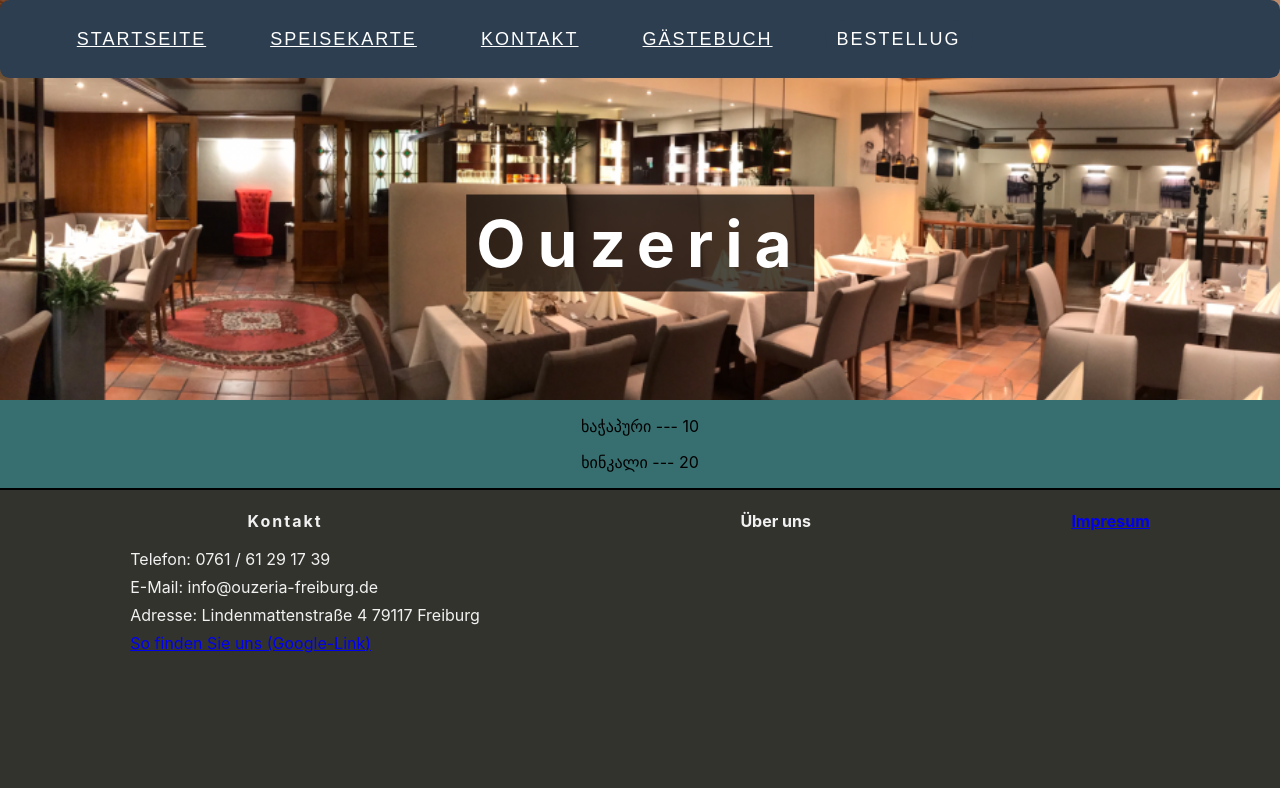
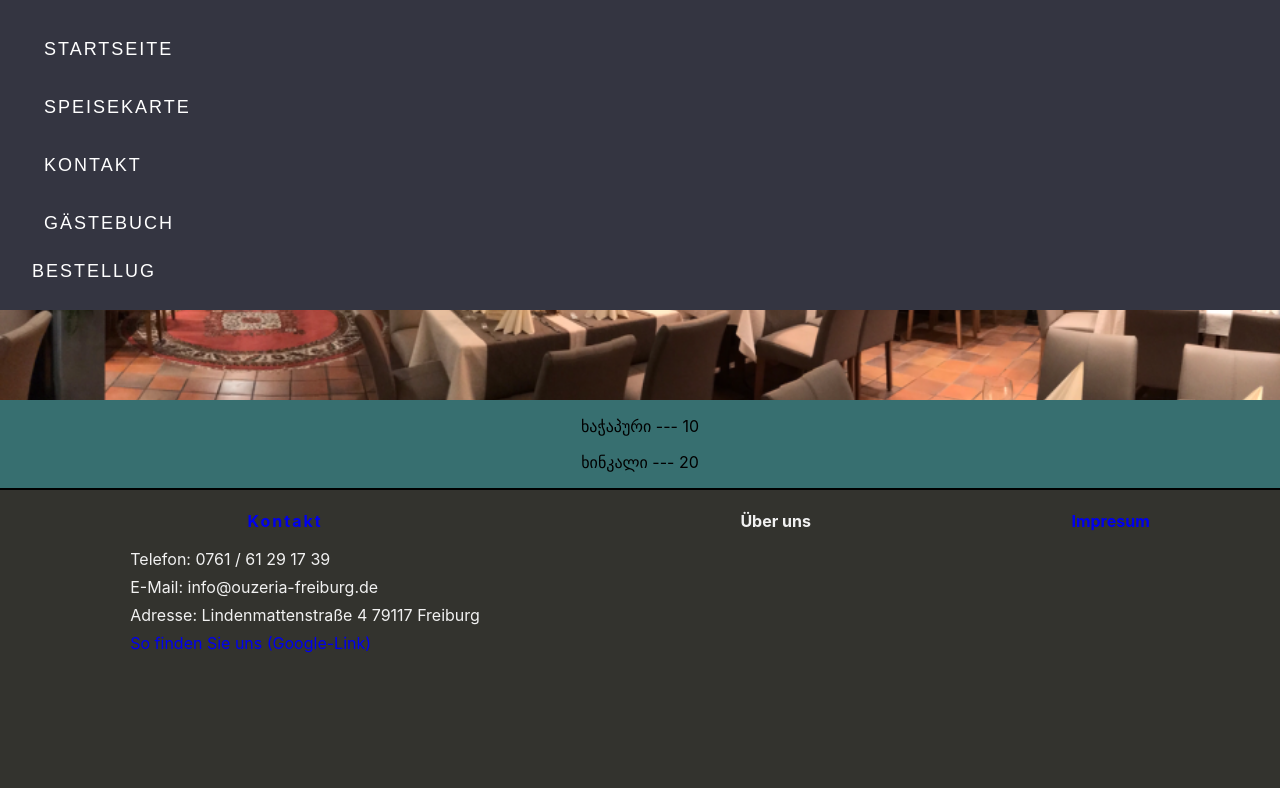
Before and after one commit to TchumburidzG/putz_firma, a React (Create React App) app: page /menu in a window 1280 px wide. Built offline with nearby package versions, Linux system fonts and the light colour scheme.

Commit message:
changes in header

```diff
--- a/src/App.css
+++ b/src/App.css
@@ -49,12 +49,17 @@
 }
 
 .navigation a {
-  margin: 1px 20px;
+
   padding: 10px 12px;
   font-weight: 400;
   font-size: 18px;
   color: #ffffff;
-  border-radius: 40px;
+  border-radius: 3px;
+  text-decoration: none
+}
+
+.navigation a:hover {
+  color: #376F70;
 }
 
 .btn {
@@ -63,7 +68,6 @@
   -moz-appearance: none;
   appearance: none;
   background-color: transparent;
-  border-radius: 0.6em;
   cursor: pointer;
   display: -webkit-box;
   display: -webkit-flex;
@@ -75,20 +79,17 @@
   font-size: 1rem;
   font-weight: 400;
   line-height: 1;
-  padding: 1.2em 2.8em;
+
   text-decoration: none;
   text-align: center;
   text-transform: uppercase;
   font-family: "Montserrat", sans-serif;
   font-weight: 700;
   color: #fff;
-  box-shadow: 0 0 40px 40px #2c3e50 inset, 0 0 0 0 #3498db;
   -webkit-transition: all 150ms ease-in-out;
   transition: all 150ms ease-in-out;
 }
-.btn:hover,
-.btn:focus {
-  color: #fff;
-  outline: 0;
-  box-shadow: 0 0 10px 0 #3498db inset, 0 0 10px 4px #3498db;
+
+a {
+  text-decoration: none
 }
--- a/src/components/Footer/Footer.js
+++ b/src/components/Footer/Footer.js
@@ -8,7 +8,11 @@ function Footer() {
       <div className="line"></div>
       <div className="categories-container">
         <div className="contact">
-          <h4 className="footer-titles">Kontakt</h4>
+          <h4 className="footer-titles">
+          <Link key={Impresum} to={'/contact'} >
+              {'Kontakt'}
+            </Link>
+          </h4>
           <div className="contact-info">
             <p>Telefon: 0761 / 61 29 17 39 </p>
             <p>E-Mail: info@ouzeria-freiburg.de</p>
--- a/src/components/header.js
+++ b/src/components/header.js
@@ -1,5 +1,4 @@
 import React from "react";
-import { useEffect, useState, useCallback } from "react";
 import headerImg from "../assets/images/header.png";
 import Link from './link';
 
@@ -14,12 +13,14 @@ function Header() {
 
   const renderedLinks = links.map((link) => {
     return (
+      <a className="btn">
         <Link
           key={link.label}
           to={link.path}
         >
           {link.label}
         </Link>
+      </a>
     );
   });
 
@@ -31,7 +32,7 @@ function Header() {
           <img src={headerImg} alt="Header" style={{ width: '100%', objectFit: 'cover' }} />
         </div>
       </div>
-      <div className="navigation btn" >
+      <div className="navigation" >
         {renderedLinks}
         <a className="btn" href="https://ouzeria.leaftoken.io/" target='_blank' rel='noopener noreferrer'>Bestellug</a>
       </div>
```
Lines whose indentation alone changed are shown as unchanged.
